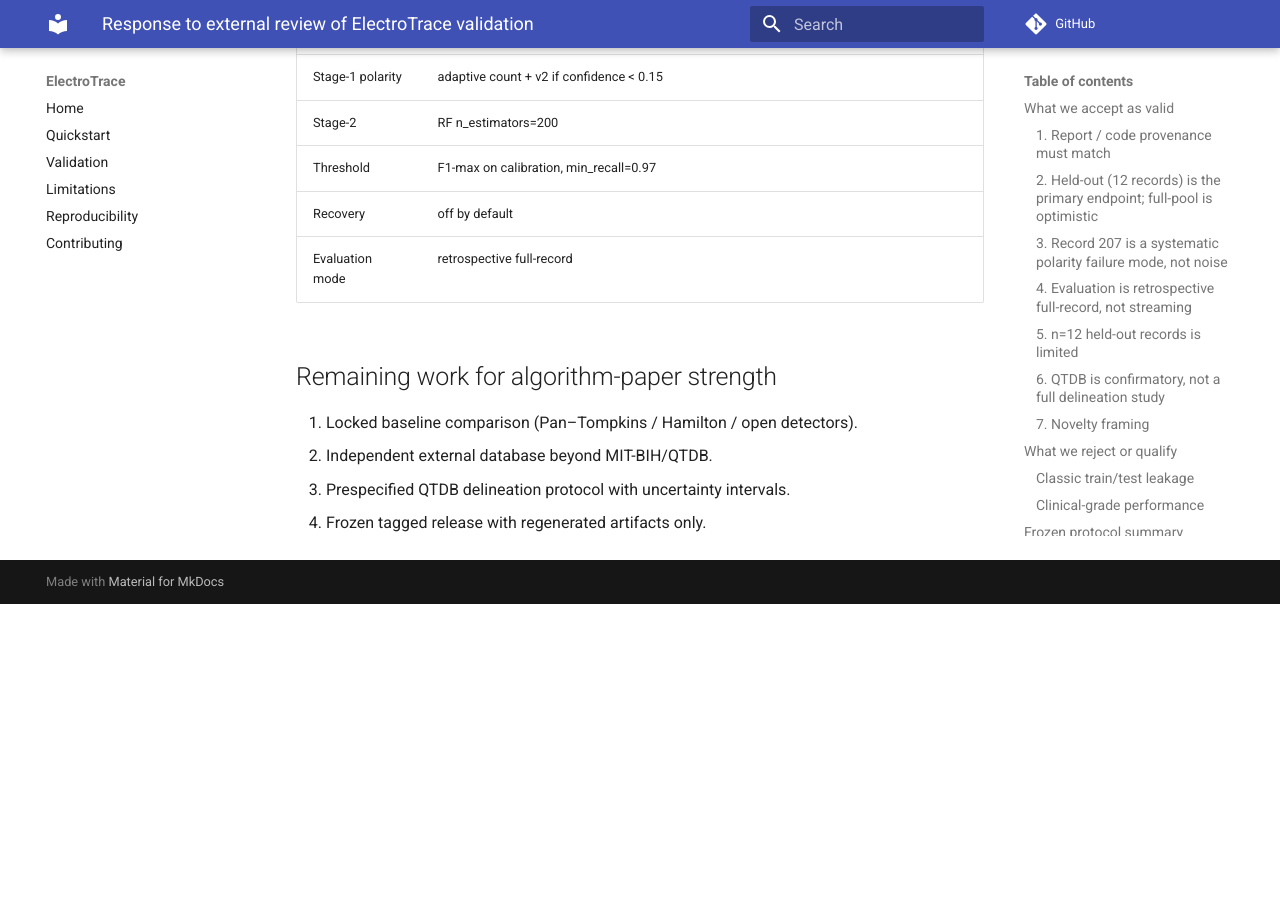
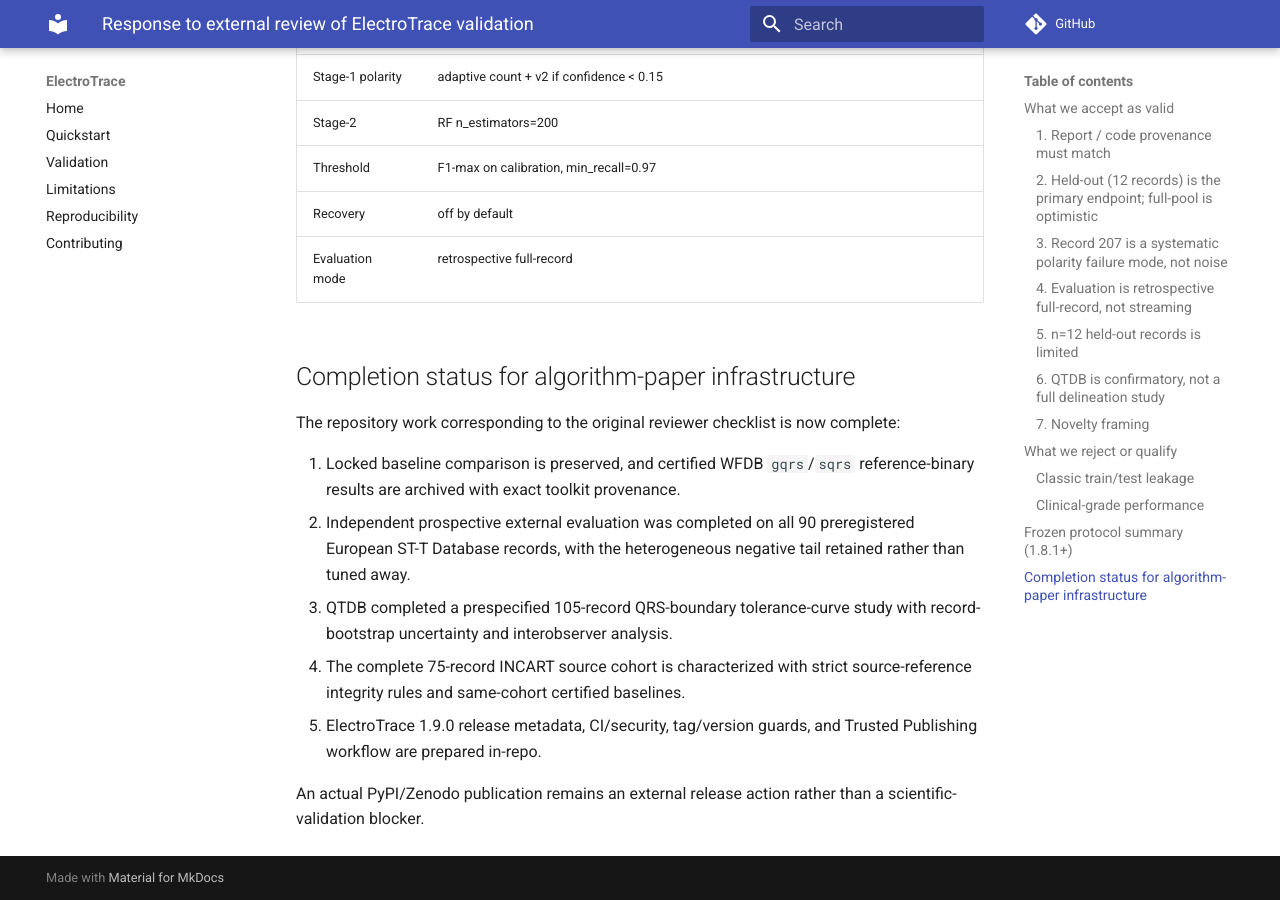
Before and after one commit to Virelion-Biotech/Virelion-ElectroTrace, an MkDocs documentation site: the page built from docs/PEER_REVIEW_RESPONSE.md, in a window 1280 px wide and 900 px high, scrolled down 2463 px. Built offline with MkDocs 1.6.1 and Material for MkDocs 9.7.7, drawn with Linux system fonts in a browser that asks for light colours; comment, search, counter and statistics services are not loaded; before the commit the page ends 3067 px from its top, so only the background shows below that.

Commit message:
Close peer-review validation checklist

```diff
--- a/docs/PEER_REVIEW_RESPONSE.md
+++ b/docs/PEER_REVIEW_RESPONSE.md
@@ -92,9 +92,22 @@ enforced. Full-record normalization is retrospective design, not sample mixing.
 | Recovery | off by default |
 | Evaluation mode | retrospective full-record |
 
-## Remaining work for algorithm-paper strength
+## Completion status for algorithm-paper infrastructure
 
-1. Locked baseline comparison (Pan–Tompkins / Hamilton / open detectors).
-2. Independent external database beyond MIT-BIH/QTDB.
-3. Prespecified QTDB delineation protocol with uncertainty intervals.
-4. Frozen tagged release with regenerated artifacts only.
+The repository work corresponding to the original reviewer checklist is now
+complete:
+
+1. Locked baseline comparison is preserved, and certified WFDB `gqrs`/`sqrs`
+   reference-binary results are archived with exact toolkit provenance.
+2. Independent prospective external evaluation was completed on all 90
+   preregistered European ST-T Database records, with the heterogeneous negative
+   tail retained rather than tuned away.
+3. QTDB completed a prespecified 105-record QRS-boundary tolerance-curve study
+   with record-bootstrap uncertainty and interobserver analysis.
+4. The complete 75-record INCART source cohort is characterized with strict
+   source-reference integrity rules and same-cohort certified baselines.
+5. ElectroTrace 1.9.0 release metadata, CI/security, tag/version guards, and
+   Trusted Publishing workflow are prepared in-repo.
+
+An actual PyPI/Zenodo publication remains an external release action rather than
+a scientific-validation blocker.
```
